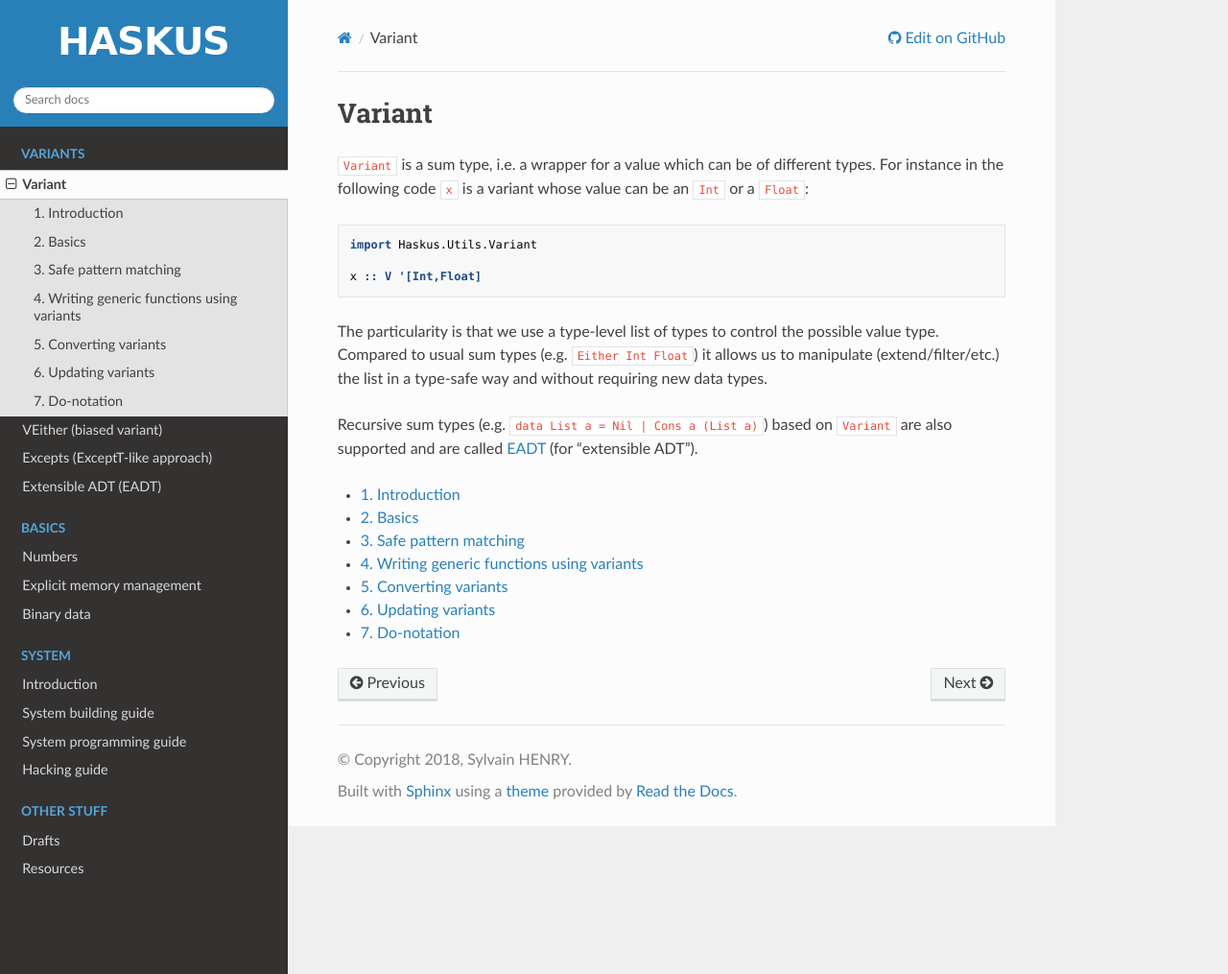
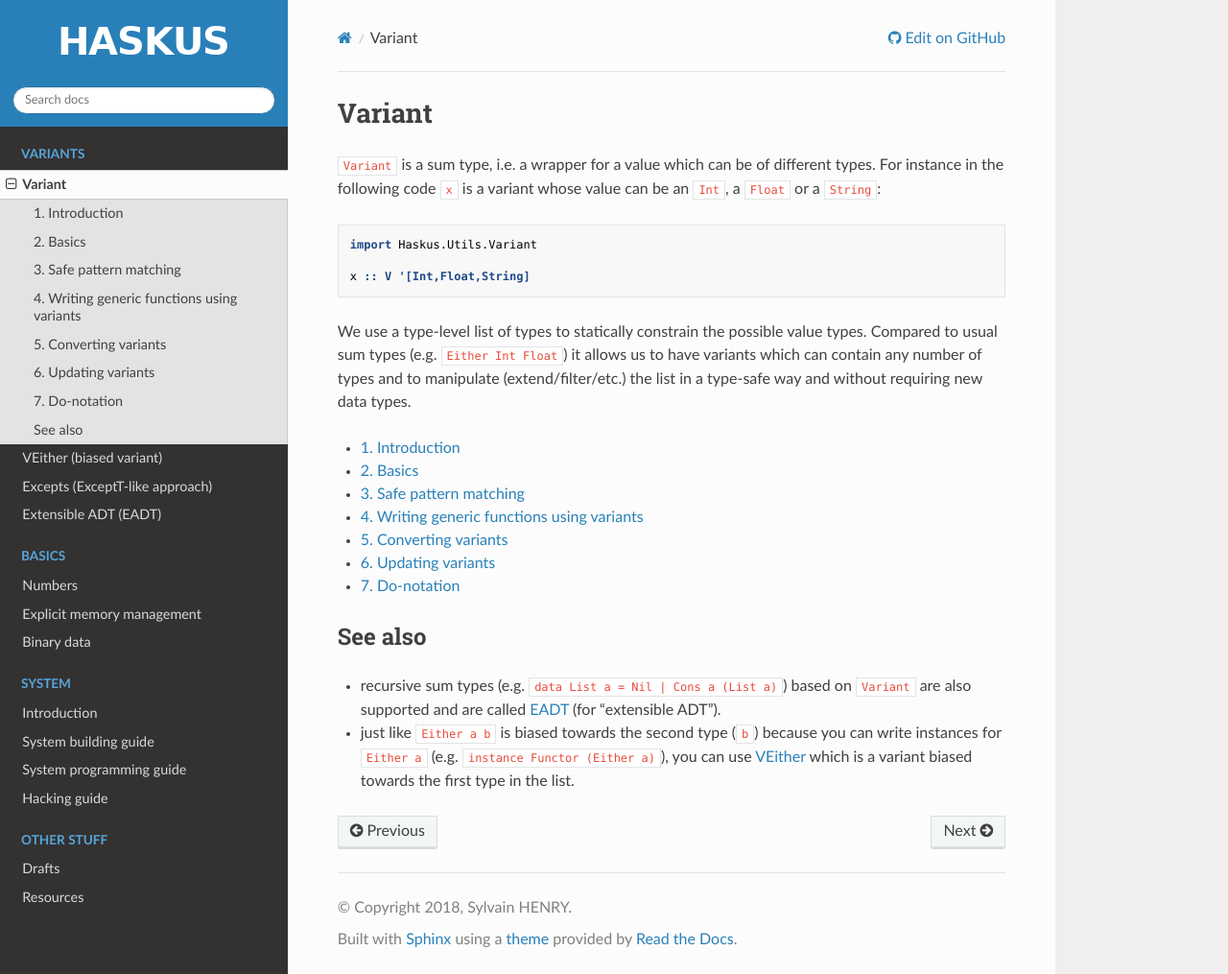
Before and after one commit to haskus/haskus-manual, a Sphinx documentation site: the page built from source/variant.rst, in a window 1280 px wide and 1015 px high. Shown: the whole window at 96% size. Built offline with Sphinx 7.4.7 and the Read the Docs theme 2.0.0, drawn with Linux system fonts in a browser that asks for light colours; pages that are not in the unit, such as notebooks, are missing from menus.

Commit message:
Variant doc

```diff
--- a/source/variant.rst
+++ b/source/variant.rst
@@ -6,18 +6,19 @@ Variant
 
 ``Variant`` is a sum type, i.e. a wrapper for a value which can be of different
 types. For instance in the following code ``x`` is a variant whose value can be
-an ``Int`` or a ``Float``:
+an ``Int``, a ``Float`` or a ``String``:
 
 .. code::
 
    import Haskus.Utils.Variant
 
-   x :: V '[Int,Float]
+   x :: V '[Int,Float,String]
 
-The particularity is that we use a type-level list of types to control the possible value type. Compared to usual sum types (e.g. ``Either Int Float``) it allows us to manipulate (extend/filter/etc.) the list in a type-safe way and without requiring new data types.
-
-Recursive sum types (e.g. ``data List a = Nil | Cons a (List a)``) based on
-``Variant`` are also supported and are called :ref:`EADT <eadt>` (for "extensible ADT").
+We use a type-level list of types to statically constrain the possible value
+types. Compared to usual sum types (e.g. ``Either Int Float``) it allows us to
+have variants which can contain any number of types and to manipulate
+(extend/filter/etc.) the list in a type-safe way and without requiring new data
+types.
 
 .. toctree::
    :maxdepth: 1
@@ -30,3 +31,14 @@ Recursive sum types (e.g. ``data List a = Nil | Cons a (List a)``) based on
    variant/converting
    variant/updating
    variant/rebindable_syntax
+
+See also
+--------
+
+* recursive sum types (e.g. ``data List a = Nil | Cons a (List a)``) based on
+  ``Variant`` are also supported and are called :ref:`EADT <eadt>` (for "extensible ADT").
+
+* just like ``Either a b`` is biased towards the second type (``b``) because
+  you can write instances for ``Either a`` (e.g. ``instance Functor (Either a)``),
+  you can use :ref:`VEither <veither>` which is a variant biased towards the first
+  type in the list.
--- a/source/variant/excepts.rst
+++ b/source/variant/excepts.rst
@@ -8,7 +8,7 @@ Excepts (ExceptT-like approach)
 Just like `ExceptT e m a
 <https://www.stackage.org/haddock/lts-12.17/transformers-0.5.5.0/Control-Monad-Trans-Except.html#t:ExceptT>`_
 wraps ``Either e m a``, we can use a ``Excepts es a`` newtype to wraps a
-:ref:`VEither es a<variant_veither>`.
+:ref:`VEither es a<veither>`.
 
 Example:
 
--- a/source/variant/rebindable_syntax.rst
+++ b/source/variant/rebindable_syntax.rst
@@ -4,7 +4,7 @@ Do-notation
 
 .. note::
 
-   We recommend that you use :ref:`VEither <variant_veither>` instead of the
+   We recommend that you use :ref:`VEither <veither>` instead of the
    approach presented here as it doesn't involve the RebindableSyntax GHC
    extension.
 
--- a/source/variant/veither.rst
+++ b/source/variant/veither.rst
@@ -17,7 +17,7 @@ common type-classes (Functor, Monad, etc.) so that we have easy access to it.
 
 .. code:: haskell
 
-   newtype VEither es a = VEither (V (a ': es))
+   newtype VEither es a = VEither (V (a : es))
 
 It is isomorphic to the following type: ``Either (V es) a``. The difference is
 in the runtime representation: ``VEither es a`` has one less indirection than
```
Also changed, not shown: other parts of source/variant/veither.rst (+2 -2 lines), source/variant/do_notation.rst (deleted, +0 -17 lines).
